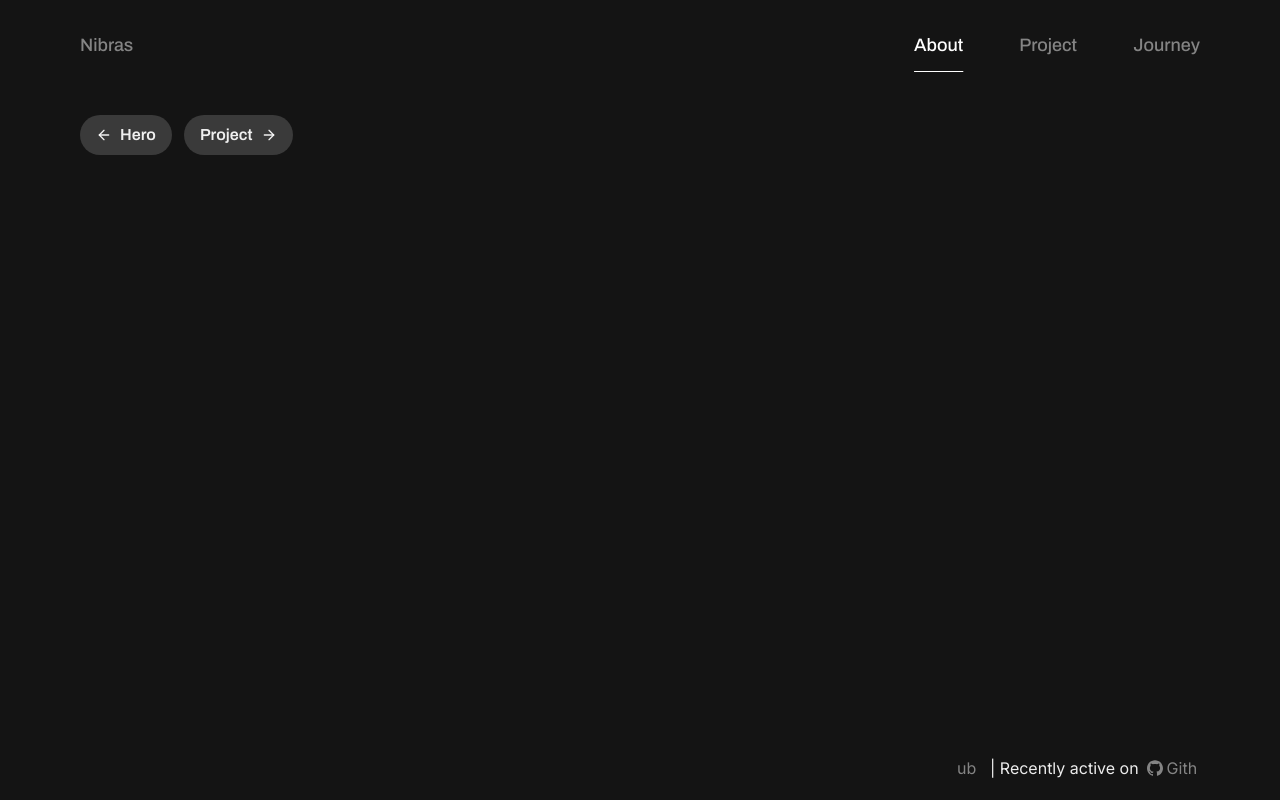
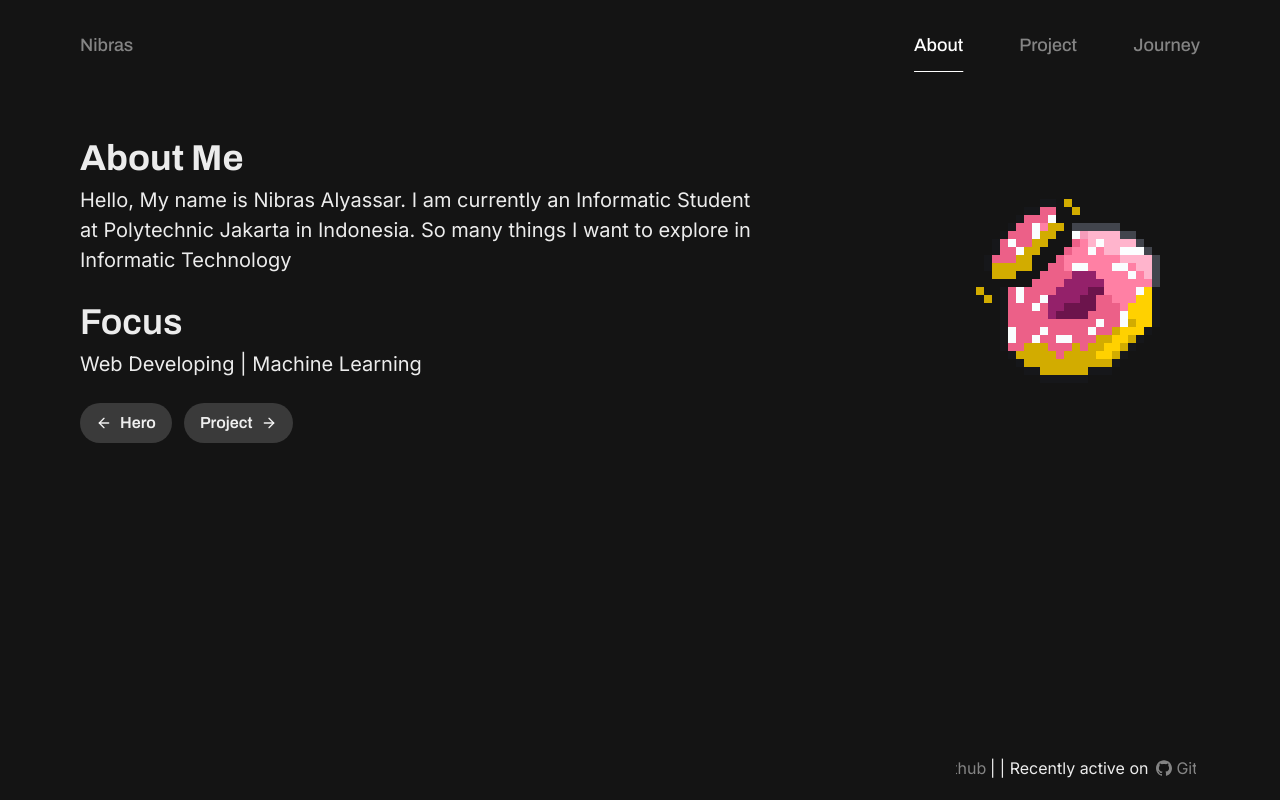
Before and after one commit to dev4ult/react-portfo, a React (Vite) app: page /react-portfo/about in a window 1280 px wide. Built offline with nearby package versions, Linux system fonts and the light colour scheme; no server answers.

Commit message:
about page

```diff
--- a/src/components/Footer.tsx
+++ b/src/components/Footer.tsx
@@ -7,7 +7,7 @@ function Footer() {
     <Box width="60" ml="auto" mt="auto" position="absolute" right="5" bottom="5">
       <Marquee gradient={false} direction="right">
         <Text color="whiteAlpha.900" fontFamily="Inter" display="flex" gap="2">
-          | Recently active on{' '}
+          | | Recently active on{' '}
           <Link color="whiteAlpha.600" href="https://github.com/dev4ult" isExternal fontFamily="Inter" _hover={{ color: 'white', textDecoration: 'none' }} display="flex" alignItems="center" gap="1">
             <SiGithub /> Github
           </Link>
--- a/src/pages/About.tsx
+++ b/src/pages/About.tsx
@@ -1,9 +1,12 @@
 import { FC } from 'react';
-import { Flex } from '@chakra-ui/react';
+import { Box, Flex, Text, Image, UnorderedList, ListItem } from '@chakra-ui/react';
 import { FiArrowLeft, FiArrowRight } from 'react-icons/fi';
+import { motion } from 'framer-motion';
 import { useNavigate } from 'react-router-dom';
 
 import NavButton from '../components/NavButton';
+
+import { container, items } from '../animations/staggerPopUp';
 
 interface Props {
   handleTab: (newPath: string) => void;
@@ -13,7 +16,21 @@ const About: FC<Props> = ({ handleTab }) => {
   const navigate = useNavigate();
 
   return (
-    <div>
+    <Box color="whiteAlpha.900" py="10">
+      <Flex alignItems="center" justifyContent="space-between">
+        <motion.div variants={container} initial="hidden" animate="show">
+          <Text as={motion.p} variants={items} fontSize="4xl" fontWeight="bold">
+            About Me
+          </Text>
+          <Text as={motion.p} variants={items} fontSize="xl" maxW="2xl" fontFamily="Inter">
+            Hello, My name is Nibras Alyassar. I am currently an Informatic Student at Polytechnic Jakarta in Indonesia. So many things I want to explore in Informatic Technology
+          </Text>
+          <Text as={motion.p} variants={items} fontSize="4xl" fontWeight="semibold" mt="5">
+            Focus
+          </Text>
+          <Text as={motion.p} variants={items} fontSize="xl" fontFamily="Inter">
+            Web Developing | Machine Learning
+          </Text>
           <Flex gap="3">
             <NavButton
               leftIcon={<FiArrowLeft />}
@@ -34,7 +51,10 @@ const About: FC<Props> = ({ handleTab }) => {
               Project
             </NavButton>
           </Flex>
-    </div>
+        </motion.div>
+        <Image src="./src/assets/donut.gif" alt="flying donut" />
+      </Flex>
+    </Box>
   );
 };
 
--- a/src/pages/Project.tsx
+++ b/src/pages/Project.tsx
@@ -18,13 +18,15 @@ const Project: FC<Props> = ({ handleTab }) => {
   const navigate = useNavigate();
 
   return (
-    <Box py="16">
-      <Text fontSize="4xl" color="whiteAlpha.900" fontWeight="bold">
-        List Project
-      </Text>
-      <Text fontSize="xl" color="whiteAlpha.900">
-        Lorem ipsum dolor sit, amet consectetur adipisicing elit. Cum, assumenda.
-      </Text>
+    <Box py="10">
+      <motion.div variants={items} initial="hidden" animate="show">
+        <Text fontSize="4xl" color="whiteAlpha.900" fontWeight="bold">
+          Project List
+        </Text>
+        <Text fontSize="xl" color="whiteAlpha.900" fontFamily="Inter">
+          Lorem ipsum dolor sit, amet consectetur adipisicing elit. Cum, assumenda.
+        </Text>
+      </motion.div>
       <Flex as={motion.div} variants={container} initial="hidden" animate="show" wrap="wrap" gap="2" mt="8">
         <Card
           as={motion.div}
```
Also changed, not shown: src/assets/donut.gif (added). Lines whose indentation alone changed are shown as unchanged.
